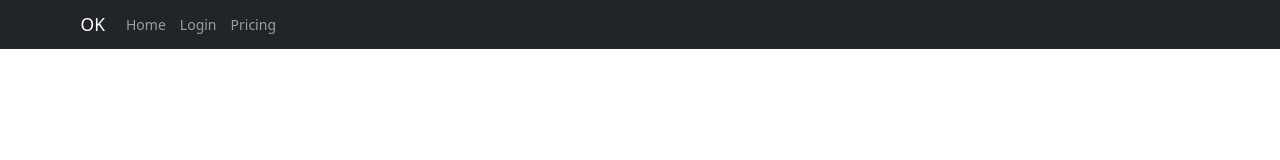
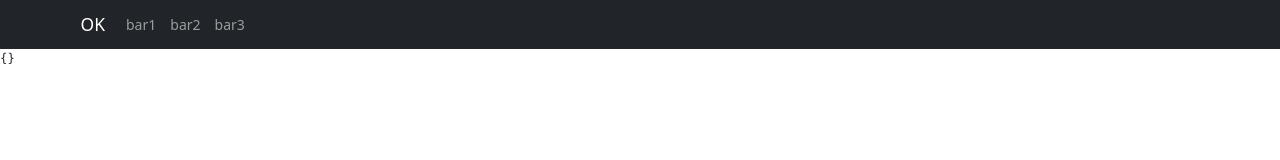
Before and after one commit to horenok/springboot-react, a React (Create React App) app in the folder src/main/frontend/: page /home in a window 1280 px wide. Shown: the top 160 px of the page. Built offline with nearby package versions, Linux system fonts and the light colour scheme.

Commit message:
[feat] 홈화면 이름 추가

```diff
--- a/src/main/frontend/src/pages/home.js
+++ b/src/main/frontend/src/pages/home.js
@@ -1,23 +1,34 @@
-import React from "react";
 import Container from 'react-bootstrap/Container';
 import Nav from 'react-bootstrap/Nav';
 import Navbar from 'react-bootstrap/Navbar';
+import axios from "axios";
+import {useState} from "react";
+import {useSelector} from "react-redux";
+import {LOGIN} from "../actions/types";
 
-function Home() {
+function ColorSchemesExample() {
+
+    const loginSuccess = useSelector(state => state.loginSuccess);
+    const allState = useSelector(state => state);
+
     return (
         <>
             <Navbar bg="dark" data-bs-theme="dark">
                 <Container>
-            <Navbar.Brand href="/home" className="flex-column">OK</Navbar.Brand>
+                    <Navbar.Brand href="/home">OK</Navbar.Brand>
                     <Nav className="me-auto">
-              <Nav.Link href="#home">Home</Nav.Link>
-              <Nav.Link href="/login">Login</Nav.Link>
-              <Nav.Link href="#pricing">Pricing</Nav.Link>
+                        <Nav.Link href="/home">bar1</Nav.Link>
+                        <Nav.Link href="/home">bar2</Nav.Link>
+                        <Nav.Link href="/home">bar3</Nav.Link>
                     </Nav>
+                    {/*<h5 style={{ color: '#FFFFFF' }}>
+                        { loginSuccess.data.data.name }님 안녕하세요!
+                    </h5>*/}
                 </Container>
             </Navbar>
+            <pre>{JSON.stringify(allState, null, 2)}</pre>
         </>
     );
 }
 
-export default Home;
+export default ColorSchemesExample;
--- a/src/main/frontend/src/reducers/login.js
+++ b/src/main/frontend/src/reducers/login.js
@@ -12,6 +12,8 @@ export default function (state = {}, action) {
             return { ...state, emailDuplicate: action.payload };
             break;
         default:
-            return state;
+            return {
+                ...state,
+            };
     }
 }
```
Also changed, not shown: 2 other files (tests, documents, lock files or other folders). Lines whose indentation alone changed are shown as unchanged.
